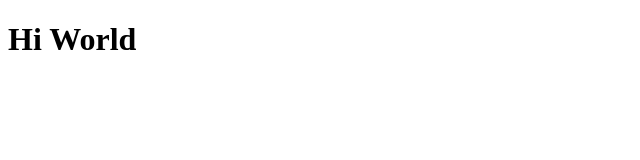
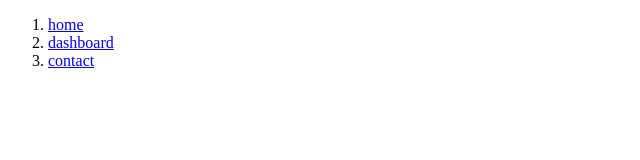
Before and after one commit to ChaudhryAbdullah/ChaudhryAbdullah.github.io, a plain HTML site: page index.html in a window 1280 px wide. Shown: the whole page, without its empty margins (0-640 px from the left). Drawn offline with Linux system fonts and the light colour scheme.

Commit message:
added index.html

```diff
--- a/index.html
+++ b/index.html
@@ -1,9 +1,17 @@
 <!DOCTYPE html>
 <html lang="en">
 <head>
-    <title>Chaudhry WebPage</title>
+    <meta charset="UTF-8">
+    <meta name="viewport" content="width=device-width, initial-scale=1.0">
+    <title>Document</title>
 </head>
 <body>
-    <h1>Hi World</h1>
+
+    <ol>
+        <li> <a href="home.html" >home</a> </li>
+        <li>  <a href="dashboard.html" >dashboard</a></li>
+        <li><a href="contact.html" >contact</a></li>
+    </ol>
+
 </body>
 </html>
```
